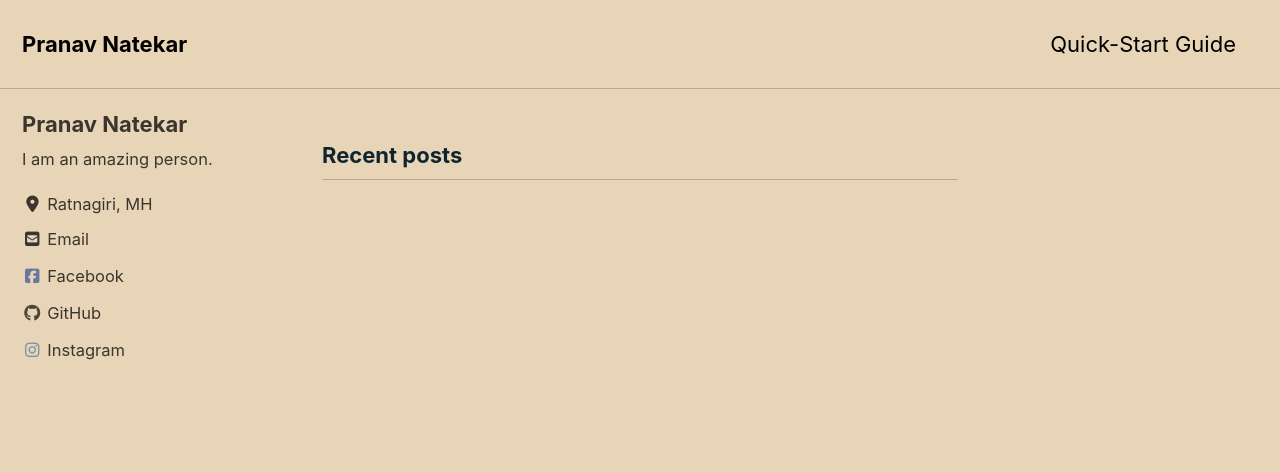
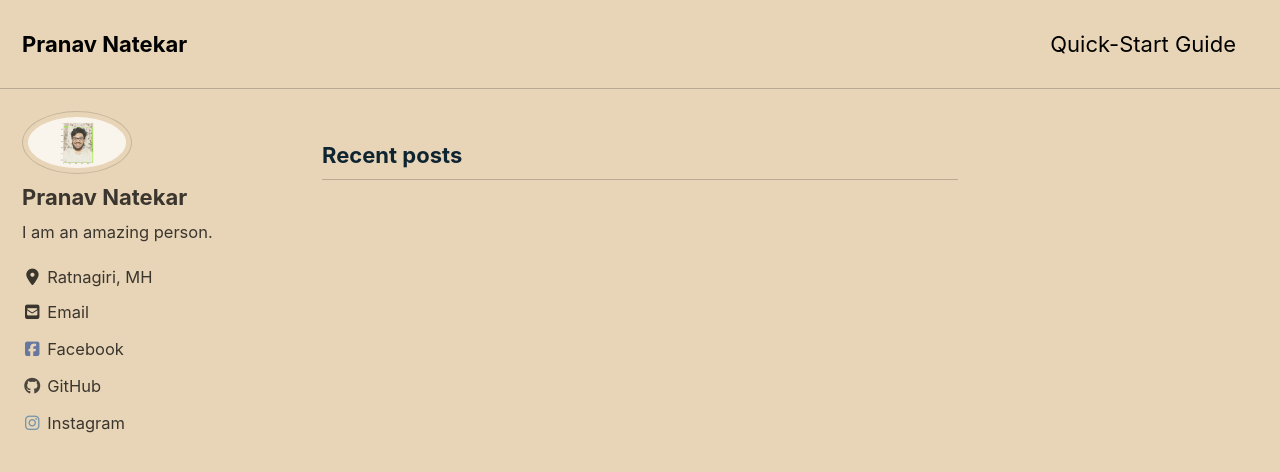
Before and after one commit to pranav6670/pranav6670.github.io, a Jekyll site: the page built from index.html, in a window 1280 px wide and 900 px high. Shown: the top 472 px of the window. Built offline with Jekyll 4.4.1, drawn with Linux system fonts in a browser that asks for light colours; cached includes are drawn as plain includes; nearby versions of some CDN libraries; the list of posts is cut into pages by our own code.

Commit message:
Changed _config.yml

```diff
--- a/_config.yml
+++ b/_config.yml
@@ -107,7 +107,7 @@
 # Site Author
 author:
   name             : "Pranav Natekar"
-  avatar           : # path of avatar image, e.g. "/assets/images/bio-photo.jpg"
+  avatar           : "/assets/images/bio.png"
   bio              : "I am an amazing person."
   location         : "Ratnagiri, MH"
   # email            : "pranavnat24@gmail.com"
```
Also changed, not shown: assets/images/bio.png (added).
